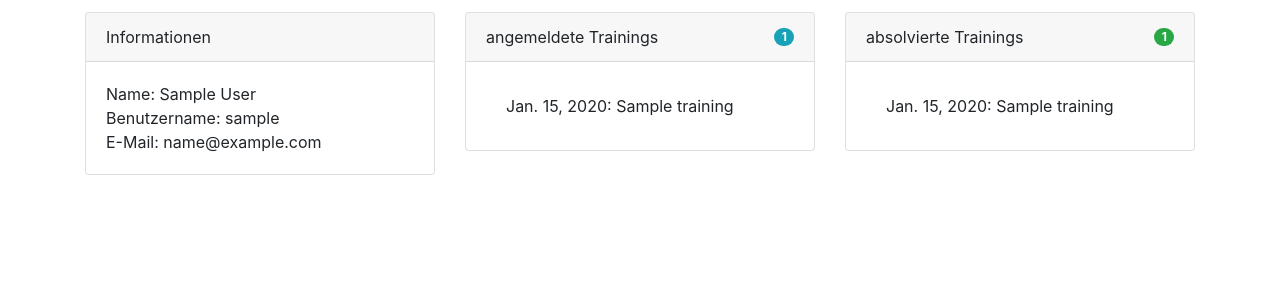
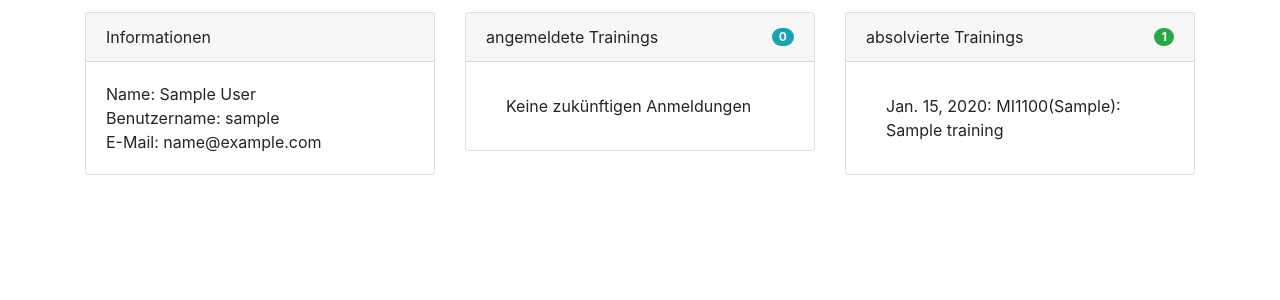
Before and after one commit to flkoch/training_planner, a Django app: page /konto/ in a window 1280 px wide. Shown: the part 154-454 px from the top of the page. Run offline with Django 3.2, Linux system fonts and the light colour scheme; a user stored in the database is signed in; tables that the repository leaves empty hold one stand-in row (values such as "Sample post"); some libraries are stand-ins or nearby versions.

Commit message:
Updated view of trainings on user profile

```diff
--- a/training_planner/members/templates/members/details.html
+++ b/training_planner/members/templates/members/details.html
@@ -42,32 +42,32 @@
             </div>
         </div>
     </div>
-    {% with user.trainings_registered.all as trainings %}
+    {% with reg_trainings as trainings %}
     <div class="col-sm-6 col-md my-1 order-3">
         <div class="card">
             <div class="card-header d-flex justify-content-between">angemeldete Trainings<span class="badge badge-info badge-pill align-self-center">{{trainings|length}}</span></div>
             <div class="card-body">
                 <ul class="list-group list-group-flush">
                     {% for training in trainings %}
-                        <li class="list-group-item">{{training.start.date}}: {{training.title}}</li>
+                        <li class="list-group-item">{{training.start.date}}: {{training}}</li>
                     {% empty %}
-                        <li class="list-group-item">Bisher noch keine Anmeldungen</li>
+                        <li class="list-group-item">Keine zukünftigen Anmeldungen</li>
                     {% endfor %}
                 </ul>
             </div>
         </div>
     </div>
     {% endwith %}
-    {% with user.trainings.all as trainings %}
+    {% with part_trainings as trainings %}
     <div class="col-sm-6 col-md my-1 order-3">
         <div class="card">
             <div class="card-header d-flex justify-content-between">absolvierte Trainings<span class="badge badge-success badge-pill align-self-center">{{trainings|length}}</span></div>
             <div class="card-body">
                 <ul class="list-group list-group-flush">
                     {% for training in trainings %}
-                        <li class="list-group-item">{{training.start.date}}: {{training.title}}</li>
+                        <li class="list-group-item">{{training.start.date}}: {{training}}</li>
                     {% empty %}
-                        <li class="list-group-item">Bisher noch keine absolvierten Trainings.</li>
+                        <li class="list-group-item">Bisher noch keine absolvierten Trainings</li>
                     {% endfor %}
                 </ul>
             </div>
--- a/training_planner/members/views.py
+++ b/training_planner/members/views.py
@@ -3,6 +3,7 @@ from django.contrib import messages
 from django.contrib import auth
 from django.contrib.auth import decorators as auth_decorators
 from django.contrib.auth.models import Group
+from django.utils import timezone
 from django.urls import reverse
 from trainings import decorators
 from .forms import CreateUserForm
@@ -15,7 +16,14 @@ from .filter import UserFilter
 @auth_decorators.login_required(login_url='login')
 def account(request):
     user = request.user
-    context = {'user': user, 'edit_link': reverse('account-edit')}
+    reg_trainings = user.trainings_registered.filter(start__gte=timezone.now())
+    part_trainings = user.trainings.filter(start__lte=timezone.now())
+    context = {
+        'user': user,
+        'edit_link': reverse('account-edit'),
+        'reg_trainings': reg_trainings,
+        'part_trainings': part_trainings
+    }
     return render(request, 'members/details.html', context)
 
 
@@ -84,7 +92,14 @@ def details(request, id):
     user = User.objects.get(id=id)
     if request.user == user:
         return redirect('account')
-    context = {'user': user, 'edit_link': reverse('member-edit', args=[id])}
+    reg_trainings = user.trainings_registered.filter(start__gte=timezone.now())
+    part_trainings = user.trainings.filter(start__lte=timezone.now())
+    context = {
+        'user': user,
+        'edit_link': reverse('member-edit', args=[id]),
+        'reg_trainings': reg_trainings,
+        'part_trainings': part_trainings
+    }
     return render(request, 'members/details.html', context)
 
 
```
